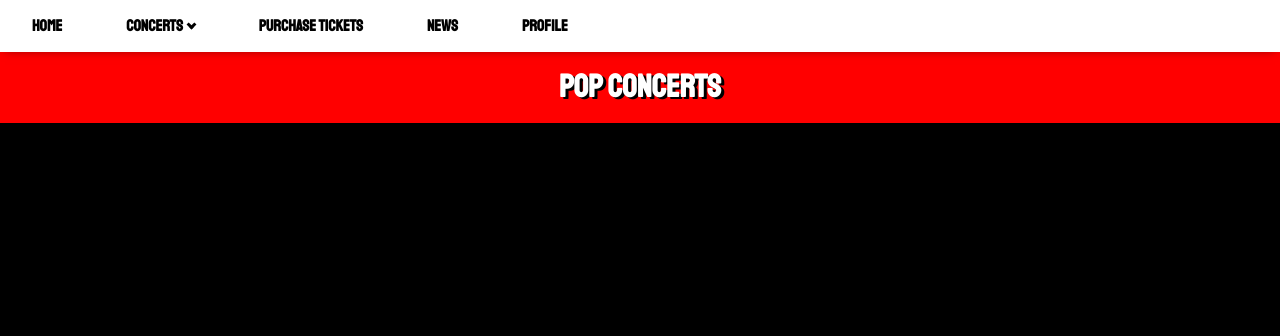
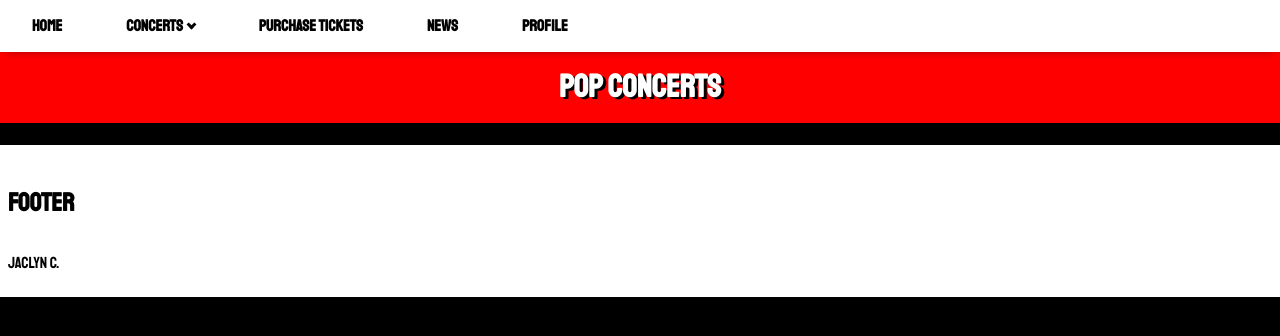
Before and after one commit to CJaclyn/Concert-Ticket-Website, a PHP site: page /pop.php in a window 1280 px wide. Shown: the part 68-404 px from the top of the page. Run offline with PHP 8.4, Linux system fonts and the light colour scheme; data that the repository does not hold is empty.

Commit message:
modified footer

```diff
--- a/all.php
+++ b/all.php
@@ -55,5 +55,9 @@
 
   mysqli_close($db);
    ?>
+   <footer>
+     <h4>Footer</h4>
+     <p>Jaclyn C.</p>
+   </footer>
 </body>
 </html>
--- a/edm.php
+++ b/edm.php
@@ -56,5 +56,9 @@
 
   mysqli_close($db);
    ?>
+   <footer>
+     <h4>Footer</h4>
+     <p>Jaclyn C.</p>
+   </footer>
 </body>
 </html>
--- a/generalstylesheet.css
+++ b/generalstylesheet.css
@@ -65,13 +65,13 @@ nav ul li ul {
 
 footer {
     background-color: white;
-    position: fixed;
-    bottom: -50%;
     width: 100%;
-    padding: 1rem;
-    border: solid black;
+    padding: .5rem;
 }
 
+h4 {
+  font-size: 1.6rem;
+}
 nav ul li a:hover {
   color: red;
   transition: .5s;
--- a/index.php
+++ b/index.php
@@ -61,7 +61,7 @@
    ?>
 
    <footer>
-     <h2>Footer</h2>
+     <h4>Footer</h4>
      <p>Jaclyn C.</p>
    </footer>
 </body>
--- a/metal.php
+++ b/metal.php
@@ -56,5 +56,9 @@
 
   mysqli_close($db);
    ?>
+   <footer>
+     <h4>Footer</h4>
+     <p>Jaclyn C.</p>
+   </footer>
 </body>
 </html>
--- a/pop.php
+++ b/pop.php
@@ -56,5 +56,10 @@
 
   mysqli_close($db);
    ?>
+
+   <footer>
+     <h4>Footer</h4>
+     <p>Jaclyn C.</p>
+   </footer>
 </body>
 </html>
--- a/rock.php
+++ b/rock.php
@@ -56,5 +56,10 @@
 
   mysqli_close($db);
    ?>
+
+   <footer>
+     <h4>Footer</h4>
+     <p>Jaclyn C.</p>
+   </footer>
 </body>
 </html>
```
Also changed, not shown: concerts.html (+4 -4 lines).
